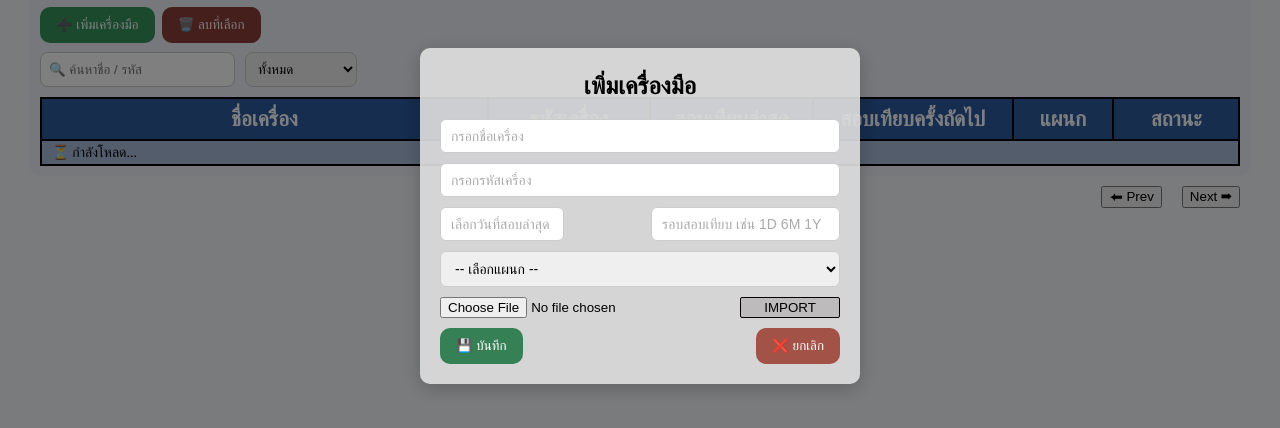
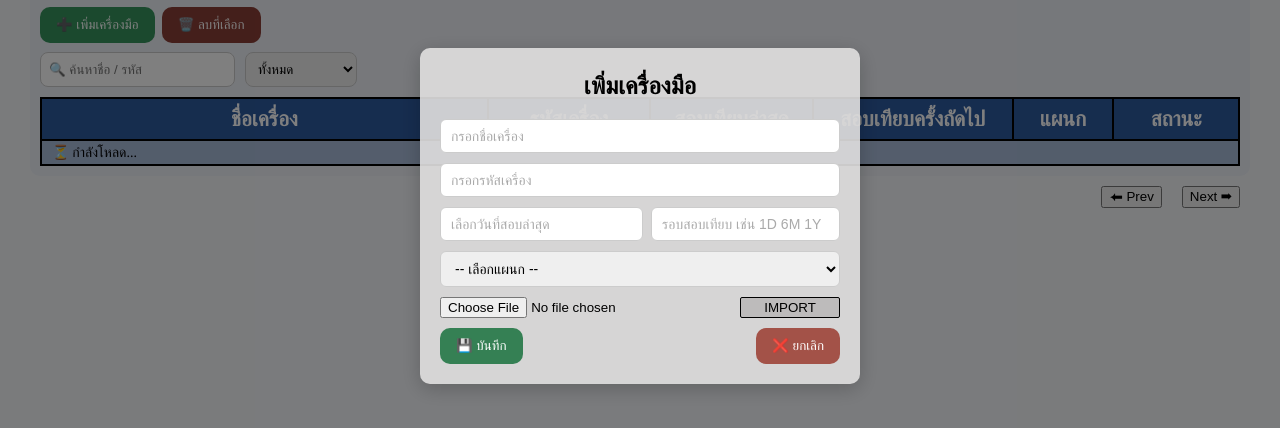
Before and after one commit to calibrationhrt/My_Website, a website with bundled scripts: page index.html in a window 1280 px wide. Both pictures are taken after a click on the button "➕ เพิ่มเครื่องมือ". Shown: the part 184-612 px from the top of the page. Built offline with nearby package versions, Linux system fonts and the light colour scheme; no server answers; a script that the page names is missing.

Commit message:
Update style.css

```diff
--- a/style.css
+++ b/style.css
@@ -206,10 +206,14 @@ table, th, td {
   display: flex;
   gap: 8px;
 }
-.date-row input {
-  flex: 1;
+.date-row input:first-child {
+  flex: 2;   /* ช่องวันที่ — ได้พื้นที่มากกว่า */
   min-width: 0;
-  width: 50%;
+}
+
+.date-row input:last-child {
+  flex: 1;   /* ช่อง interval — เล็กกว่า */
+  min-width: 0;
 }
 
 /*input page*/
```
